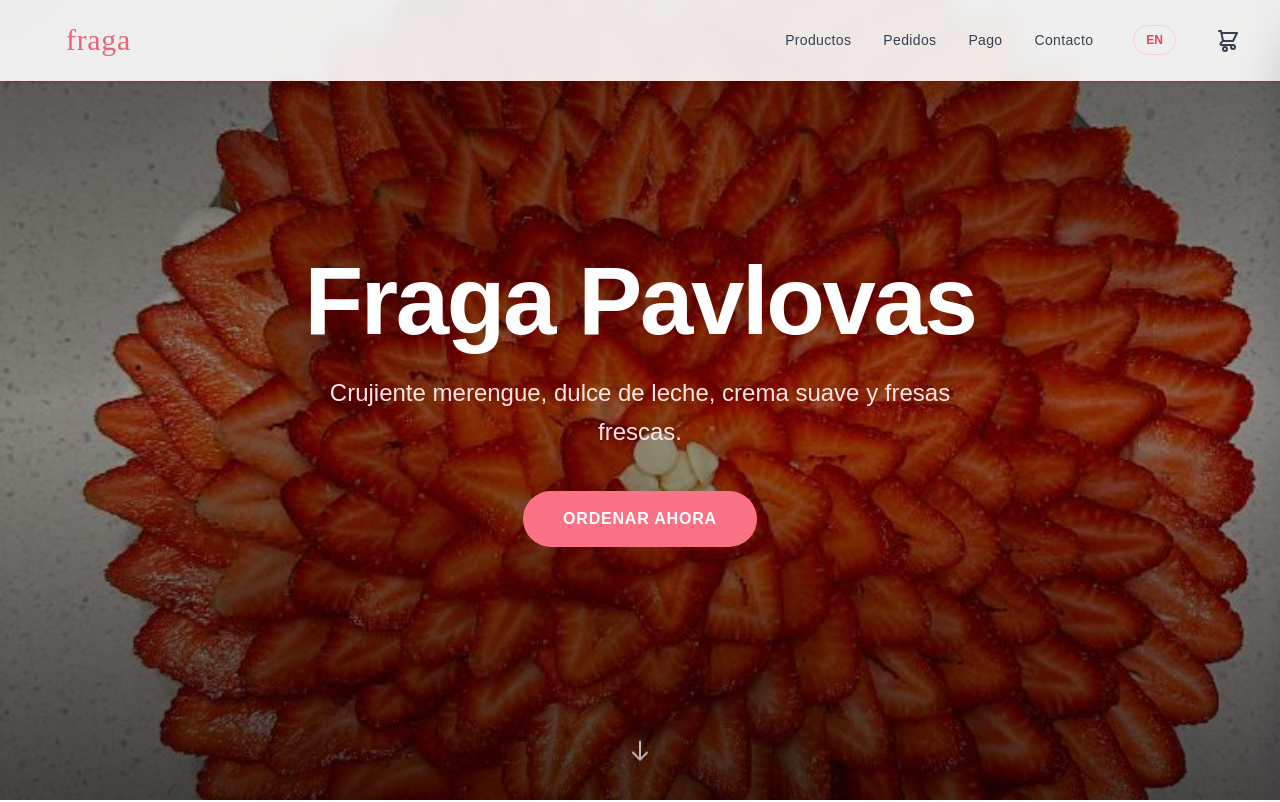
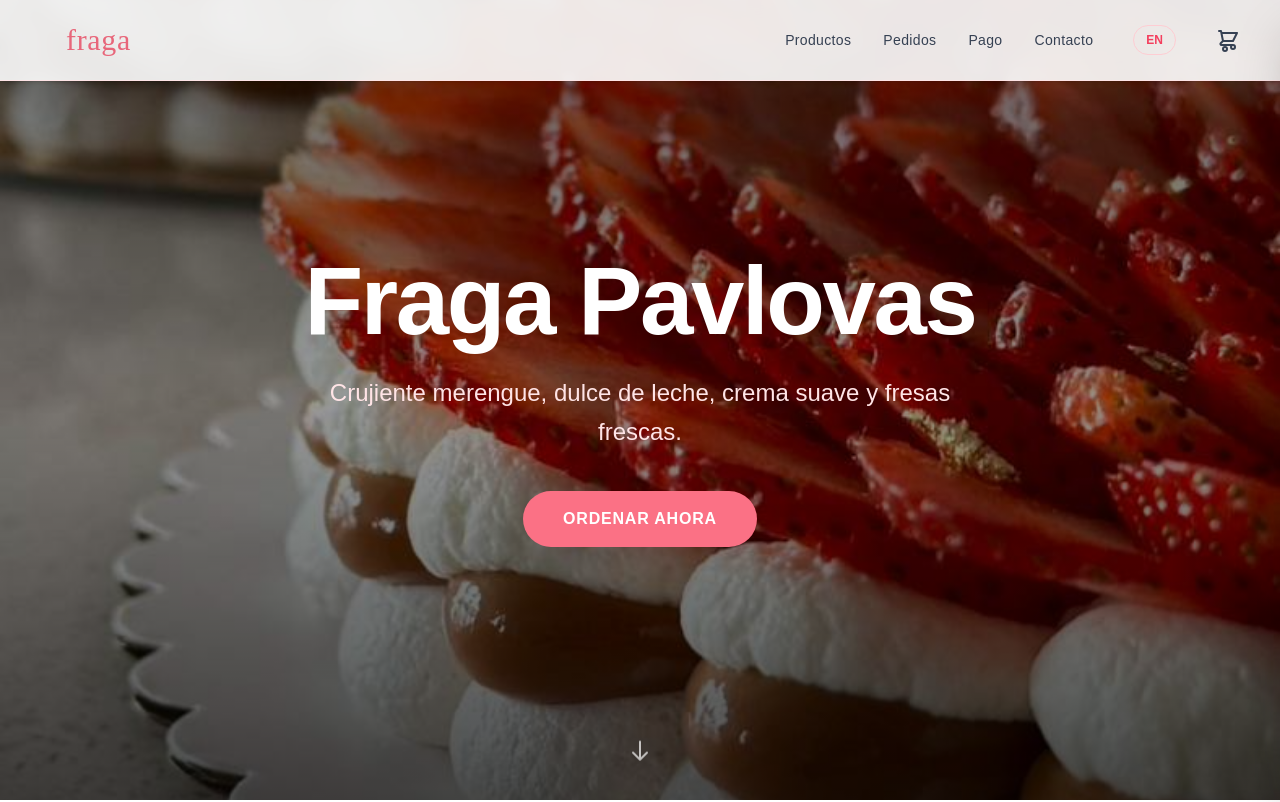
Before and after one commit to joseluisdiez97/fraga, a Next.js app: page / in a window 1280 px wide. Shown: the top 802 px of the page. Built offline with nearby package versions, Linux system fonts and the light colour scheme.

Commit message:
Use custom background image for Hero

```diff
--- a/src/components/Hero.tsx
+++ b/src/components/Hero.tsx
@@ -11,7 +11,7 @@ export default function Hero() {
       {/* Background image */}
       <div className="absolute inset-0">
         <Image
-          src="/pavlova/pavlova.jpeg"
+          src="/pavlova/fondo.jpeg"
           alt="Fraga Pavlovas"
           fill
           priority
```
Also changed, not shown: public/pavlova/fondo.jpeg (added).
